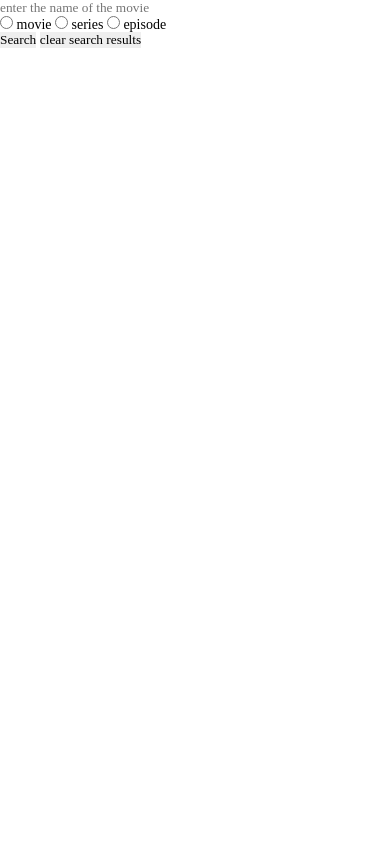
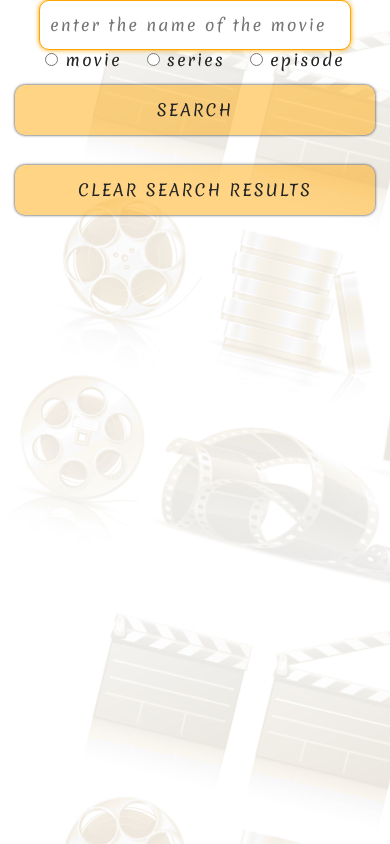
Before and after one commit to Valery-Lytvyn/search_movies, a plain HTML site: page index.html in a window 390 px wide. Drawn offline with Linux system fonts and the light colour scheme.

Commit message:
added css & refactored something html code

```diff
--- a/css/main.css
+++ b/css/main.css
@@ -0,0 +1,153 @@
+@import url('https://fonts.googleapis.com/css2?family=Merienda&display=swap');
+
+* {
+   font-size: 18px;
+   font-family: 'Merienda', cursive;
+   font-weight: 400;
+   letter-spacing: 2px;
+   line-height: 24px;
+   color: #232323;
+}
+
+.searchMovies {
+   background: url(../img/background/bg.jpg);
+   min-height: 100%;
+}
+
+.wrapper {
+   display: flex;
+   flex-direction: column;
+}
+
+
+.inputSection {
+   padding: 25px;
+}
+
+.searchInput {
+   border: 1px solid orange;
+   box-shadow: 0px 0px 5px 0px orange;
+   width: 40%;
+   min-width: 300px;
+   min-height: 50px;
+   border-radius: 10px;
+   padding-left: 10px;
+}
+
+.searchInput:placeholder-shown {
+   text-indent: 10px;
+   justify-items: center;
+}
+
+.radioSection {
+   display: flex;
+}
+
+.radioSection input[type=radio] {
+   accent-color: rgba(252, 205, 118, 0.404);
+}
+
+
+.radioSection input[type="radio"]:checked+label {
+   text-shadow: 0px 0px 5px orange;
+}
+
+.radioButton {
+   margin-left: 25px
+}
+
+
+.buttonSection {
+   padding: 25px;
+}
+
+.button {
+   min-height: 50px;
+   min-width: 200px;
+
+   margin: 15px;
+   box-shadow: 0px 0px 3px 0px #232323;
+   background: rgba(255, 166, 0, 0.479);
+   border-radius: 10px;
+   display: flex;
+   justify-content: center;
+   align-items: center;
+}
+
+.button:active {
+   background: none;
+}
+
+.buttonText {
+   margin: 0px 15px;
+   text-transform: uppercase;
+}
+
+.numberPagesWrapper {
+   display: flex;
+   justify-content: center;
+   flex-wrap: wrap;
+}
+
+.searchResults {
+   display: flex;
+   align-items: center;
+   position: relative;
+}
+
+.movieDetailsWrap {
+   display: flex;
+   align-items: center;
+   flex-direction: column;
+   background: url(../img/background/bg.jpg);
+   position: absolute;
+   width: 100%;
+   height: 100%;
+}
+
+.movieDetails {
+   margin: 20px;
+   display: flex;
+   justify-content: center;
+   align-items: center;
+   flex-direction: column;
+
+}
+
+@media (max-width: 992px) {
+   .searchInput {
+      width: 50%;
+   }
+}
+
+@media (max-width: 768px) {
+   .searchInput {
+      width: 80%;
+   }
+}
+
+@media (max-width: 425px) {
+   * {
+      font-size: 16px;
+      line-height: 20px;
+   }
+
+   .inputSection {
+      padding: 10px;
+      display: flex;
+      justify-content: center;
+   }
+
+   .radioSection {
+      justify-content: center;
+   }
+
+   .radioButton:first-child {
+      margin-left: 0px;
+   }
+
+   .buttonSection {
+      display: flex;
+      flex-direction: column;
+   }
+}
--- a/index.html
+++ b/index.html
@@ -16,22 +16,32 @@
 
       <div class="wrapper">
          <form class="inputSection" name="form">
-            <input class="inputSearch" name="inputSearch" placeholder="enter the name of the movie"> </input>
+            <input class="searchInput" name="searchInput" placeholder="enter the name of the movie"> </input>
          </form>
 
          <form class="radioSection" name="radioSection">
-            <input type="radio" name="typeMovie" id="movie" value="movie"><label for="movie"> movie</label>
-            <input type="radio" name="typeMovie" id="series" value="series"><label for="series"> series</label>
-            <input type="radio" name="typeMovie" id="episode" value="episode"><label for="episode"> episode</label>
+            <div class="radioButton">
+               <input type="radio" name="typeMovie" id="movie" value="movie"><label for="movie"> movie</label>
+            </div>
+            <div class="radioButton">
+               <input type="radio" name="typeMovie" id="series" value="series"><label for="series"> series</label>
+            </div>
+            <div class="radioButton">
+               <input type="radio" name="typeMovie" id="episode" value="episode"><label for="episode"> episode</label>
+            </div>
+
          </form>
 
          <div class="buttonSection">
-            <button class="buttonSearch button" id="searchFilm">Search</button>
-            <button class="buttonClear button">clear search results</button>
+            <button class="button" id="searchFilm">
+               <div class="buttonText">Search</div>
+            </button>
+            <button class="buttonClear button">
+               <div class="buttonText"> clear search results</div>
+            </button>
          </div>
-
-         <div class="resultsSearch"> </div>
-
+         <div class="searchResults">
+         </div>
       </div>
    </div>
 
```
Also changed, not shown: img/background/bg.jpg (added).
